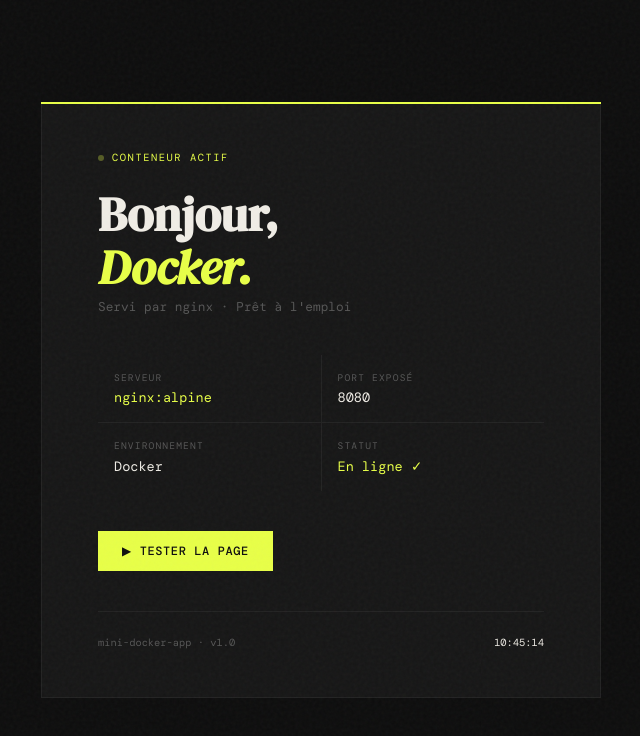
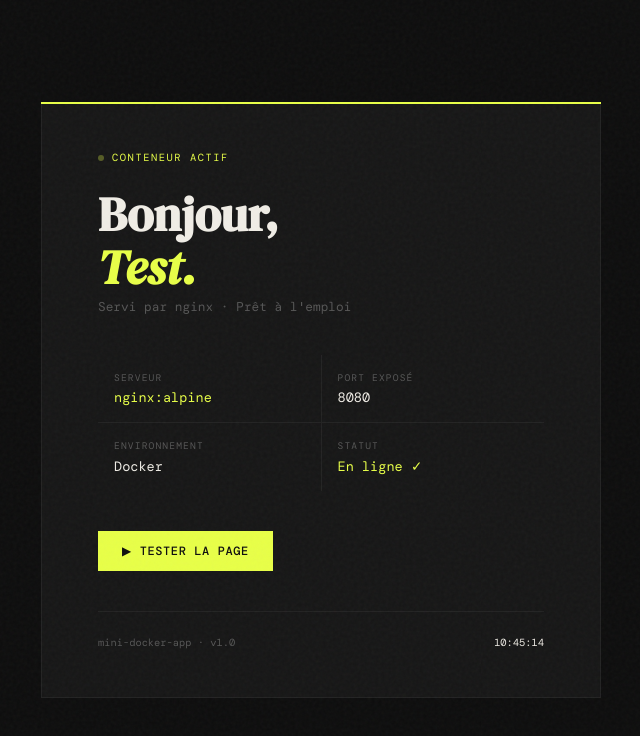
Before and after one commit to ugo-ad/exercise, a plain HTML site: page index.html in a window 1280 px wide. Shown: the whole page, without its empty margins (319-959 px from the left). Drawn offline with nearby package versions, Linux system fonts and the light colour scheme.

Commit message:
dockerfile

```diff
--- a/index.html
+++ b/index.html
@@ -168,7 +168,7 @@
 <body>
   <div class="card">
     <div class="tag">Conteneur actif</div>
-    <h1>Bonjour,<br><em>Docker.</em></h1>
+    <h1>Bonjour,<br><em>Test.</em></h1>
     <p class="subtitle">Servi par nginx · Prêt à l'emploi</p>
 
     <div class="info-grid">
```
